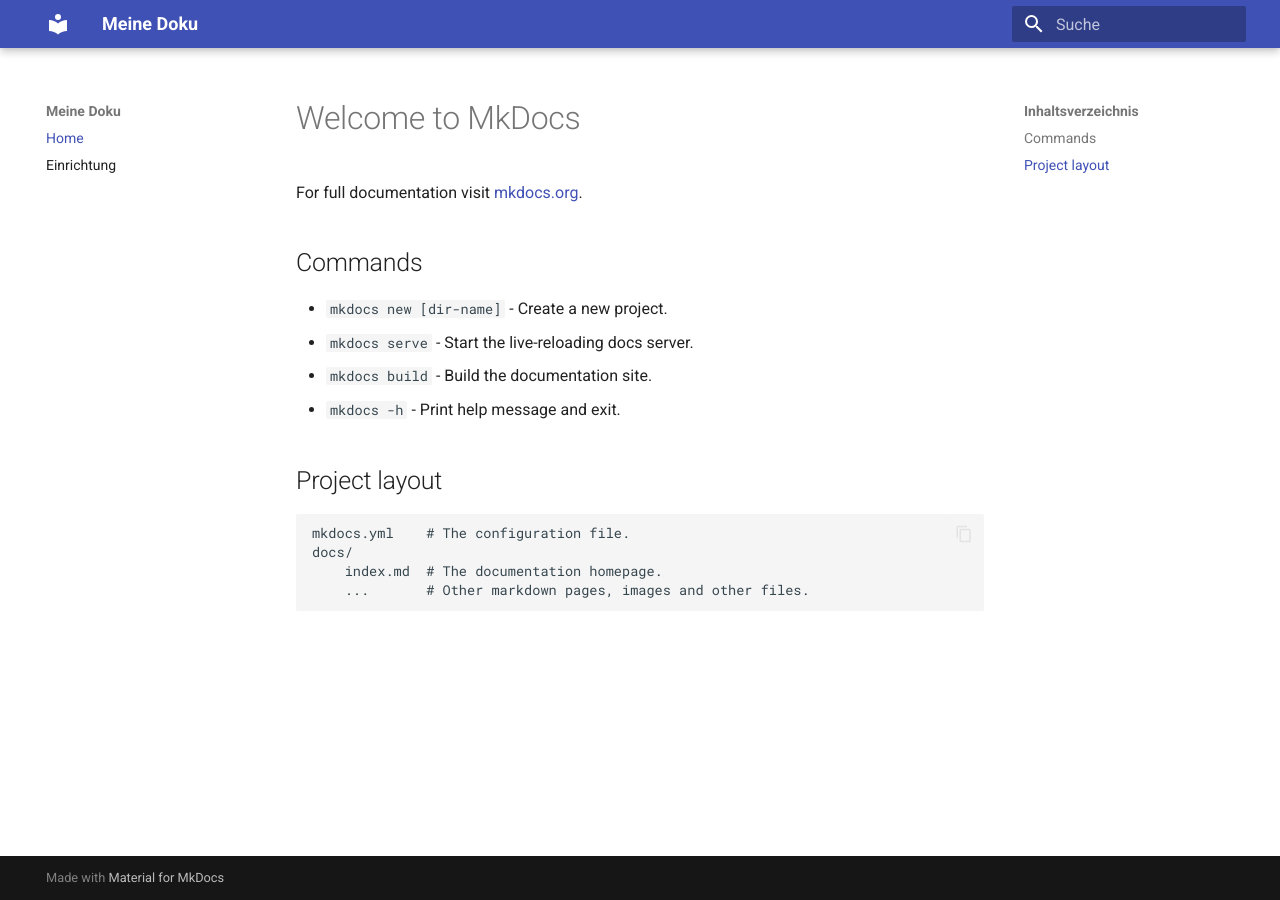
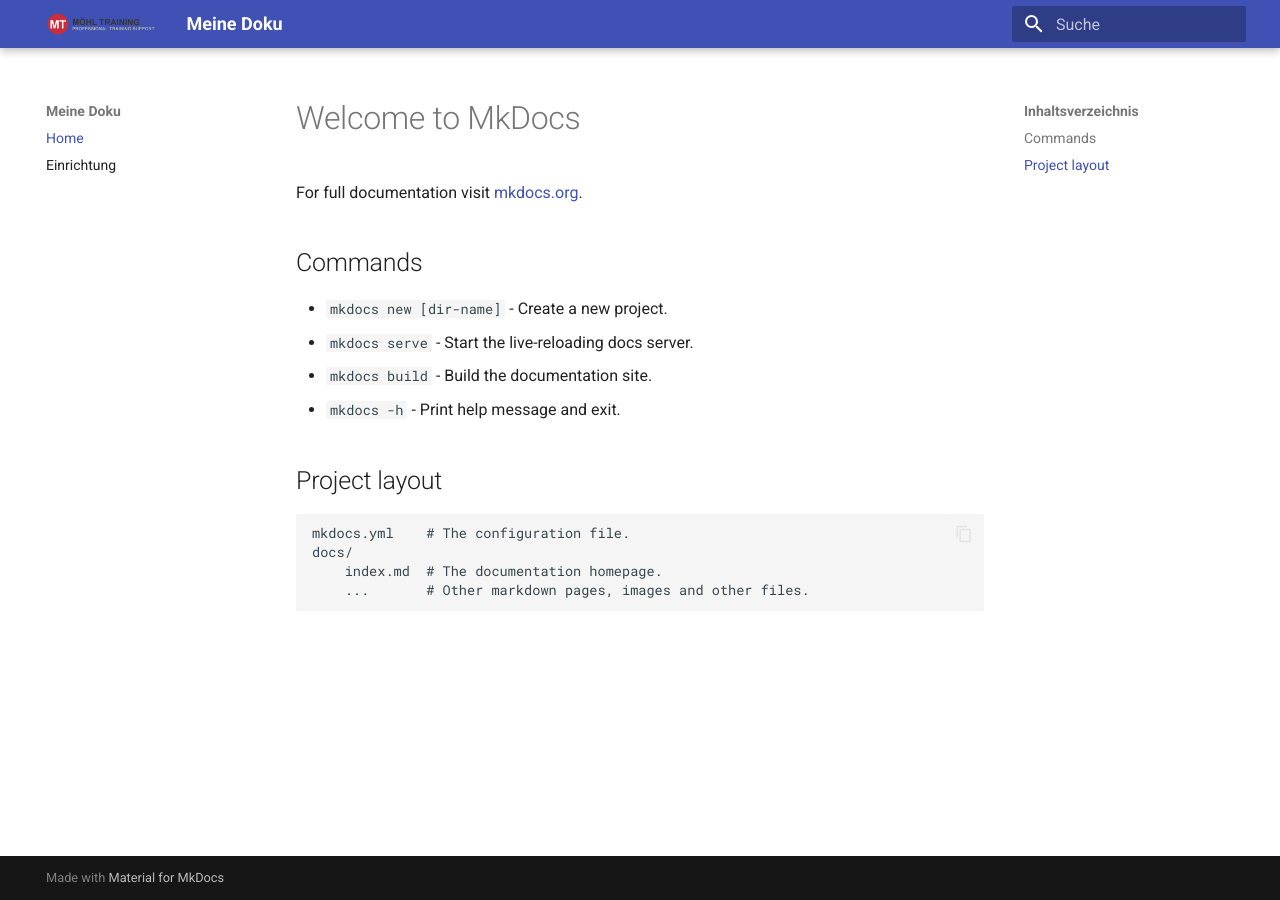
Before and after one commit to moehltraining-kurt/meine-doku, an MkDocs documentation site: the page built from docs/index.md, in a window 1280 px wide. Built offline with MkDocs 1.6.1 and Material for MkDocs 9.7.7, drawn with Linux system fonts in a browser that asks for light colours.

```diff
--- a/mkdocs.yml
+++ b/mkdocs.yml
@@ -3,10 +3,12 @@
 theme:
   name: material
   language: de
+  logo: assets/logo.png
   palette:
     primary: indigo
   features:
     - content.code.copy
+    - navigation.expand
 
 nav:
   - Home: index.md
```
Also changed, not shown: docs/assets/logo.png (added), 2 other files.
